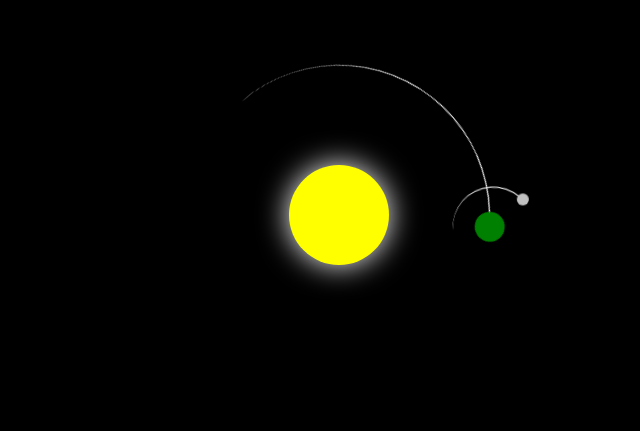
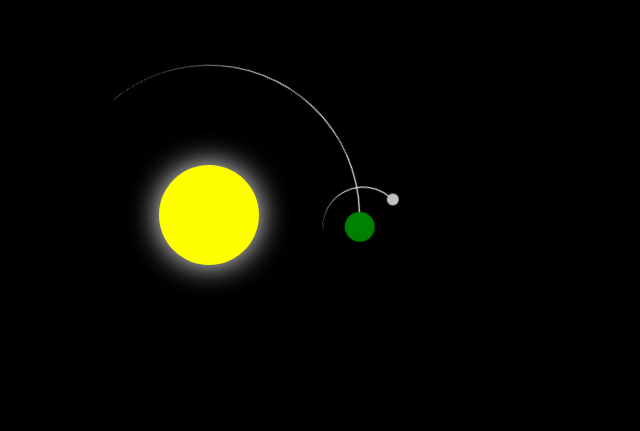
Before and after one commit to janpeter5/jan-web, a plain HTML site: page index.html in a window 1280 px wide. Shown: the part 185-616 px from the top of the page, without its empty margins (270-910 px from the left). Drawn offline with Linux system fonts and the light colour scheme.

Commit message:
Update index.html

```diff
--- a/index.html
+++ b/index.html
@@ -25,7 +25,7 @@
         .sun {
             position: absolute;
             top: 15em;
-            left: 28em;
+            left: 15em;
             width: 10em;
             height: 10em;
             background-color: yellow;
@@ -41,7 +41,7 @@
         }
         .earth {
             top: 5em;
-            left: 18em;
+            left: 5em;
             width: 30em;
             height: 30em;
             animation: orbit 36.5s linear infinite;
```
